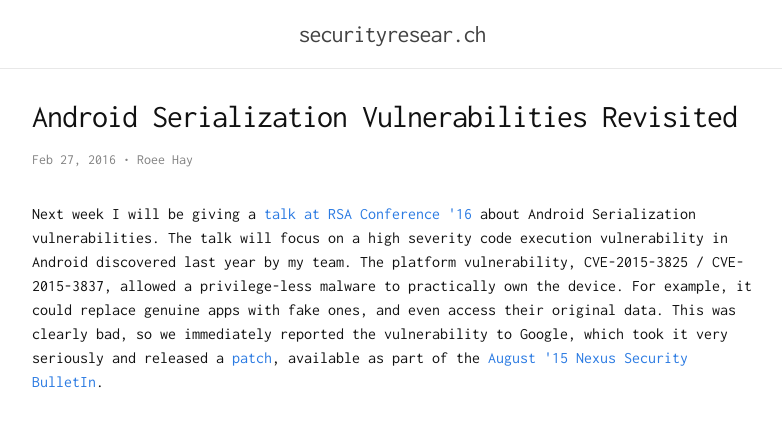
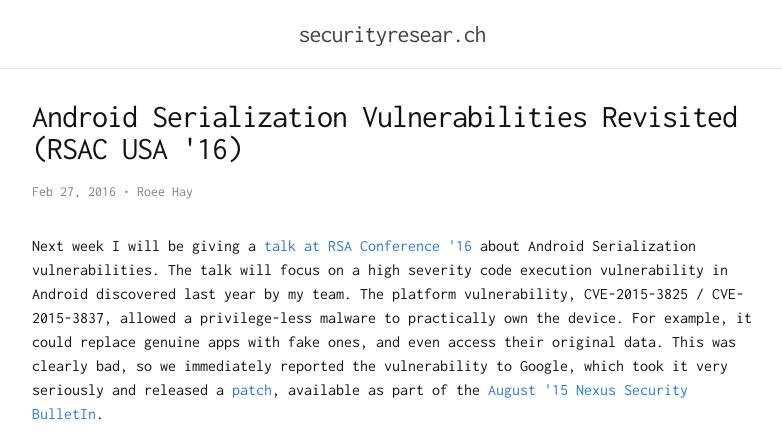
Before and after one commit to roeeh/roeeh.github.io, a Jekyll site: the page built from _posts/2016-02-27-android-serialization-vulnerabilities.html, in a window 1280 px wide, cut to the strip 0-438 px from the top of the page. Shown: the whole strip, without its empty margins (248-1030 px from the left). Built offline with Jekyll 4.4.1, drawn with Linux system fonts in a browser that asks for light colours.

Commit message:
Update 2016-02-27-android-serialization-vulnerabilities.html
added conference to title

```diff
--- a/_posts/2016-02-27-android-serialization-vulnerabilities.html
+++ b/_posts/2016-02-27-android-serialization-vulnerabilities.html
@@ -1,6 +1,6 @@
 ---
 layout: post
-title: Android Serialization Vulnerabilities Revisited
+title: Android Serialization Vulnerabilities Revisited (RSAC USA '16)
 date: '2016-02-27T19:37:00.000+02:00'
 author: Roee Hay
 tags:
```
